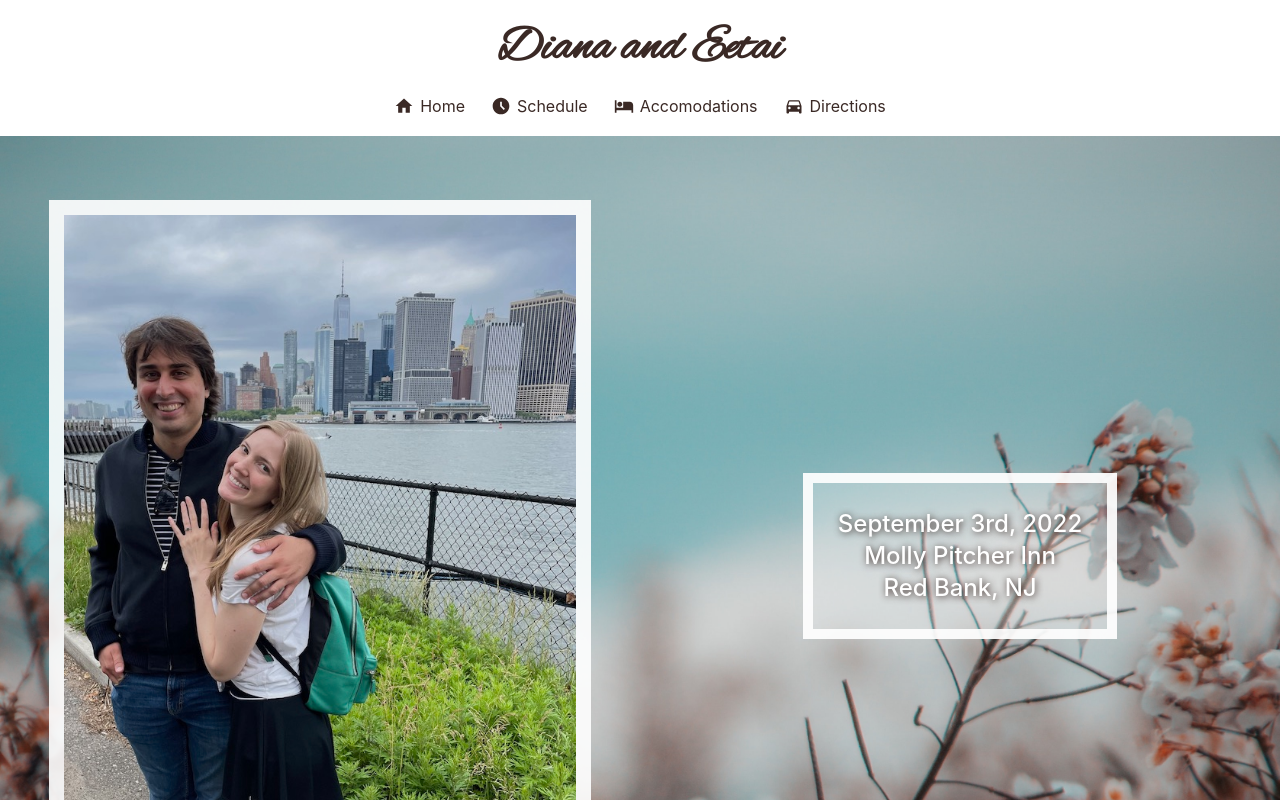
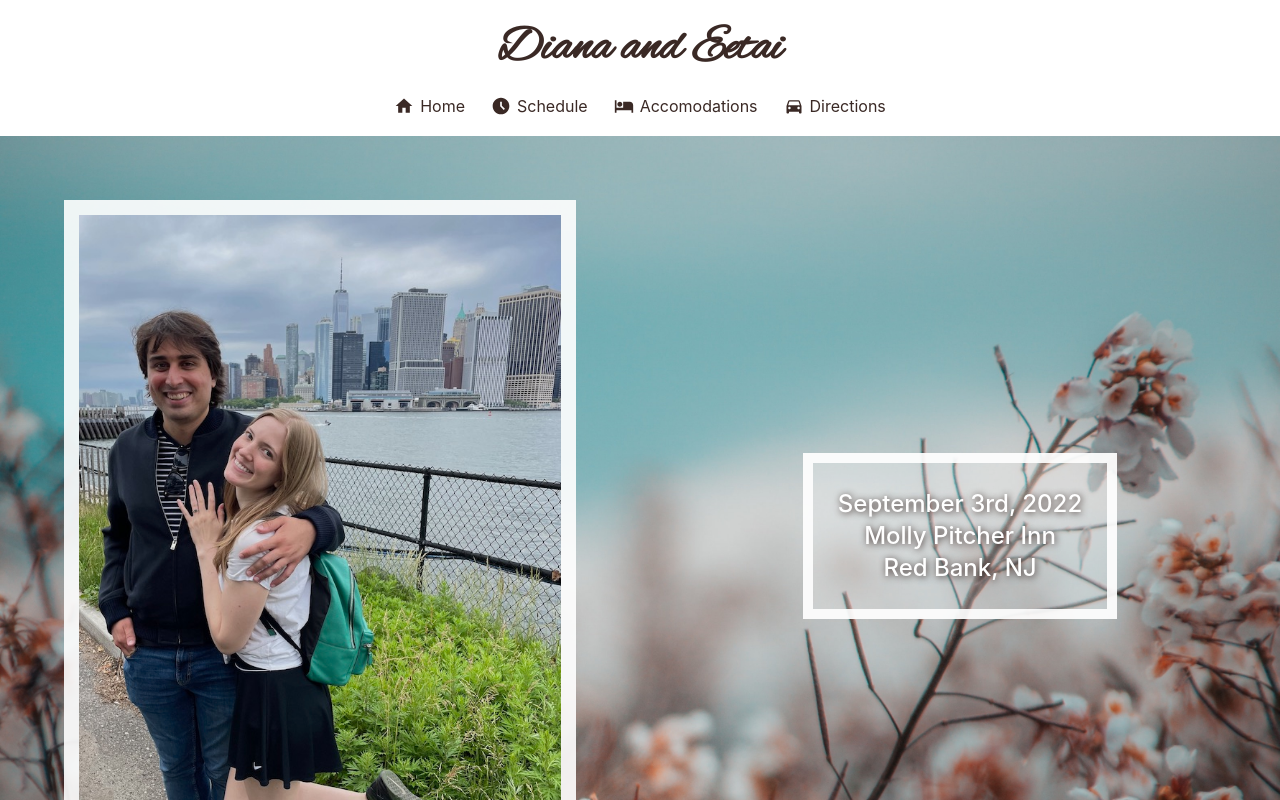
Before and after one commit to DianaLease/diana-and-eetai-wedding, a React (Create React App) app: page / in a window 1280 px wide. Shown: the top 800 px of the page. Built offline with nearby package versions, Linux system fonts and the light colour scheme.

Commit message:
fix(main): fix css issue
Signed-off-by: Diana Lease <dianarlease@gmail.com>

```diff
--- a/src/App.css
+++ b/src/App.css
@@ -1,3 +1,11 @@
+html {
+  box-sizing: border-box;
+}
+
+*, *:before, *:after {
+  box-sizing: inherit;
+}
+
 h1 {
   font-family: 'Alex Brush', cursive;
   font-size: 3rem;
@@ -25,12 +33,12 @@ a {
  width: 100vw;
 }
 
-.wrapper {
+.main {
   text-align: center;
   font-size: 24px;
-  top: 8.5rem;
+  min-height: 100vh;
+  padding-top: 8.5rem;
   position: relative;
-  min-height: calc(100vh - 8.5rem);
   background: url("background.jpg") no-repeat center center fixed;
   -webkit-background-size: cover;
   -moz-background-size: cover;
--- a/src/Home.js
+++ b/src/Home.js
@@ -1,7 +1,6 @@
 import us from './us.jpeg';
 
 const Home = () => (
-  <div className="wrapper">
   <div className="home">
     <div className="left">
       <img src={us} className="photo" alt="Eetai and Diana" />
@@ -14,7 +13,6 @@ const Home = () => (
       </p>
     </div>
   </div>
-  </div>
 )
 
 export default Home;
--- a/src/Schedule.js
+++ b/src/Schedule.js
@@ -29,10 +29,8 @@ const steps = [
 ];
 
 const Home = () => (
-  <div className="wrapper">
-    <div className="schedule">
-      <VerticalStepper steps={steps} />
-    </div>
+  <div className="schedule">
+    <VerticalStepper steps={steps} />
   </div>
 )
 
```
Lines whose indentation alone changed are shown as unchanged.
